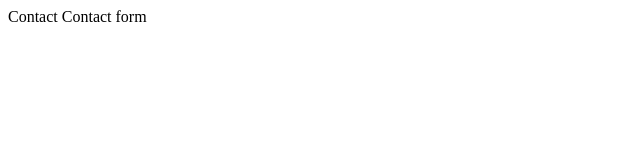
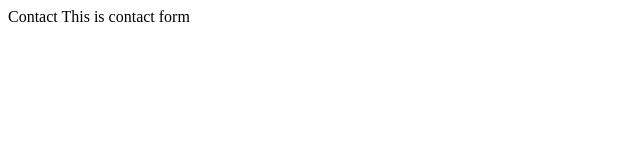
Before and after one commit to knazeri/CodeReview, a plain HTML site: page contact/contact.html in a window 1280 px wide. Shown: the full height of the page, 0-640 px from the left. Drawn offline with Linux system fonts and the light colour scheme.

Commit message:
update contact

```diff
--- a/contact/contact.html
+++ b/contact/contact.html
@@ -3,6 +3,6 @@
     Contact
 </head>
 <body>
-    Contact form
+    This is contact form
 </body>
 </html>
```
